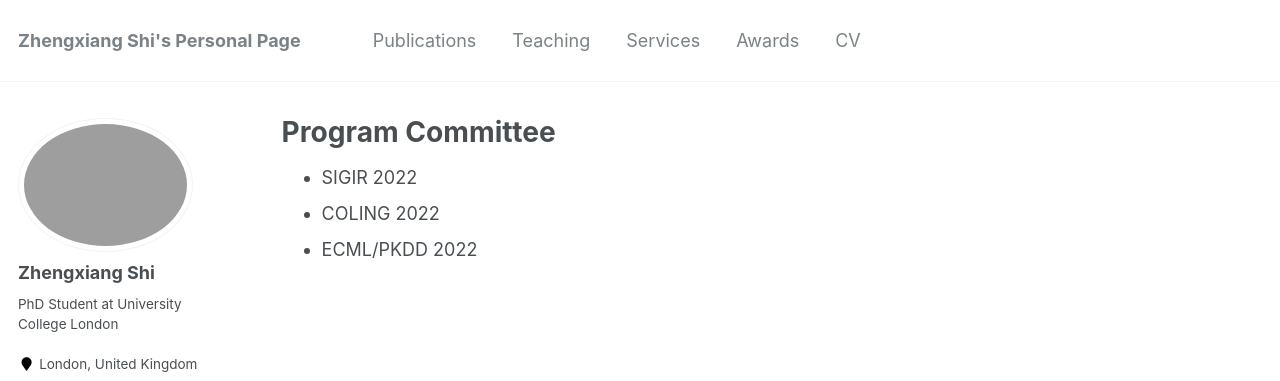
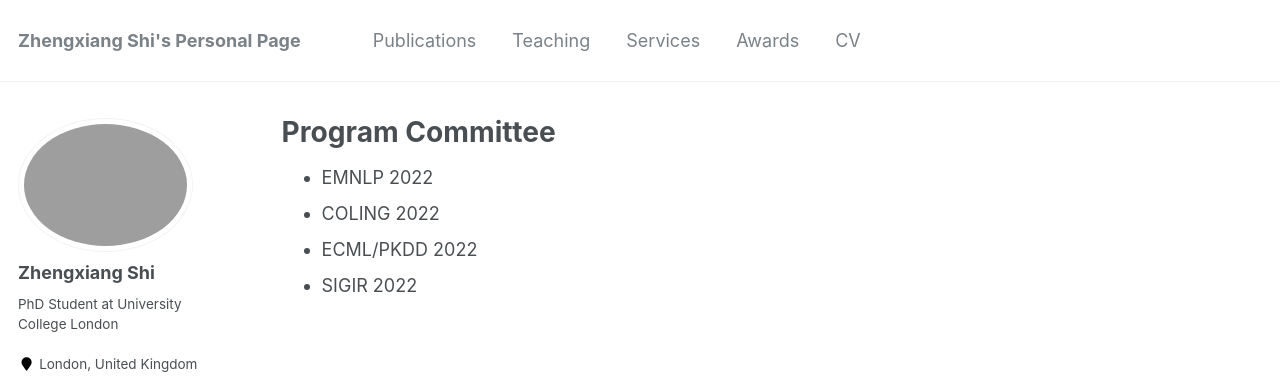
Before and after one commit to ZhengxiangShi/zhengxiangshi.github.io, a Jekyll site: the page built from _pages/services.md, in a window 1280 px wide. Shown: the top 381 px of the page. Built offline with Jekyll 4.4.1, drawn with Linux system fonts in a browser that asks for light colours; some web fonts are replaced.

Commit message:
feat: update services

```diff
--- a/_pages/services.md
+++ b/_pages/services.md
@@ -5,6 +5,7 @@ permalink: /services/
 author_profile: true
 ---
 
-- SIGIR 2022
+- EMNLP 2022
 - COLING 2022
 - ECML/PKDD 2022
+- SIGIR 2022
```
